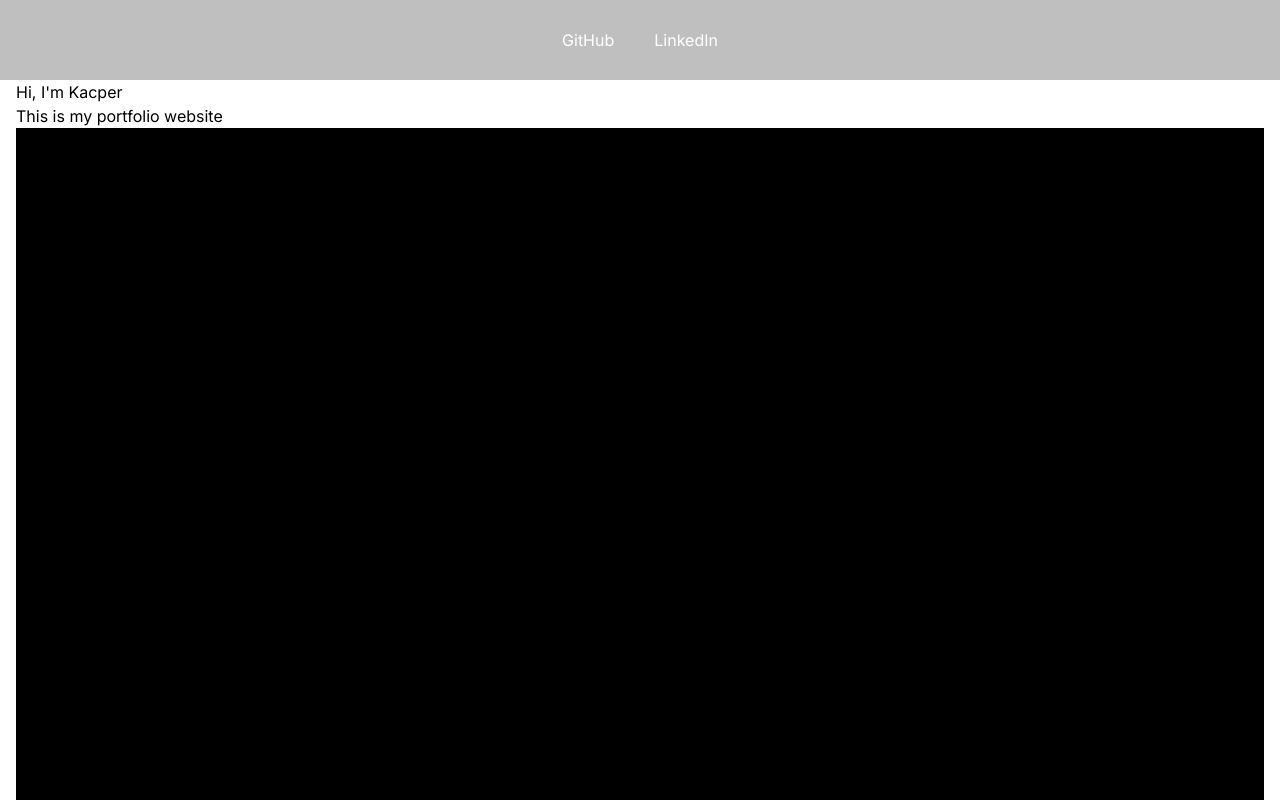
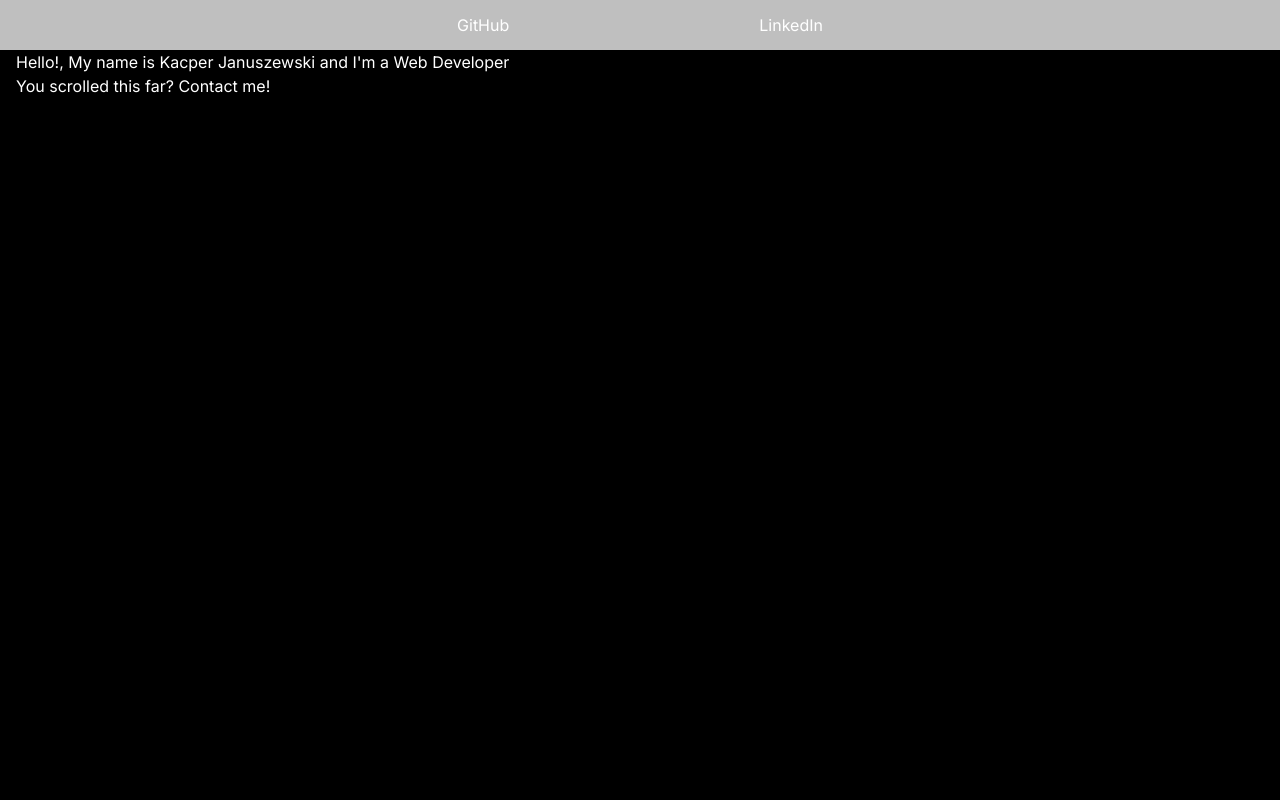
Before and after one commit to Kacper-Januszewski/site-project, a Next.js app: page / in a window 1280 px wide. Shown: the top 800 px of the page. Built offline with nearby package versions, Linux system fonts and the light colour scheme.

Commit message:
fixing navbar properties

```diff
--- a/src/app/components/navigation/navbar/index.tsx
+++ b/src/app/components/navigation/navbar/index.tsx
@@ -5,17 +5,17 @@ import Link from "next/link";
 const Navbar = () => {
     return (
         <>
-            <div className="w-full h-20 bg-black bg-opacity-25 backdrop-blur-[5px] sticky top-0">
+            <div className="w-full h-[50px] bg-black bg-opacity-25 backdrop-blur-[5px] sticky top-0">
                 <div className="container mx-auto px-4 h-full">
                     <div className="flex justify-center items-center h-full">
-                        <ul className="flex gap-x-6 md:gap-x-10 text-white">
+                        <ul className="flex gap-x-6 md:gap-x-[250px] text-white">
                             <li>
-                                <Link href="https://github.com/Kacper-Januszewski" passHref>
+                                <Link legacyBehavior={true} href="https://github.com/Kacper-Januszewski" passHref>
                                     <a>GitHub</a>
                                 </Link>
                             </li>
                             <li>
-                                <Link href="https://www.linkedin.com/in/kacper-januszewski/" passHref>
+                                <Link legacyBehavior={true} href="https://www.linkedin.com/in/kacper-januszewski/" passHref>
                                     <a>LinkedIn</a>
                                 </Link>
                             </li>
--- a/src/app/page.tsx
+++ b/src/app/page.tsx
@@ -111,13 +111,13 @@ export default function Home() {
       </div>
     </main>
   */
-      <main>
+      <main className="bg-black h-screen text-white">
         <div className="container mx-auto px-4">
-          <h1>Hi, I&apos;m Kacper</h1>
-          <p>This is my portfolio website</p>
-          <div className="w-full h-screen bg-black"></div>
+          <h1>
+              Hello!, My name is <span>Kacper Januszewski</span> and I&apos;m a <span>Web Developer</span>
+          </h1>
           <p>
-            CTA
+            You scrolled this far? Contact me!
           </p>
         </div>
       </main>
```
